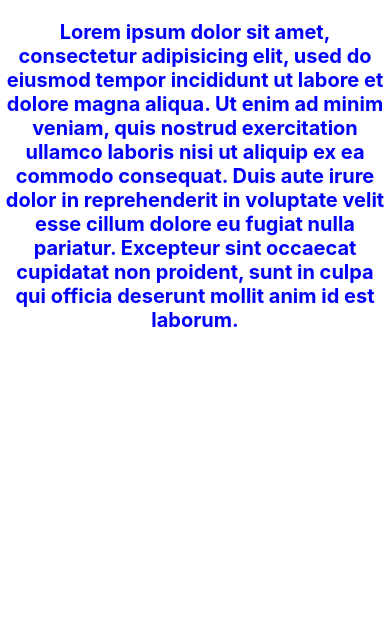
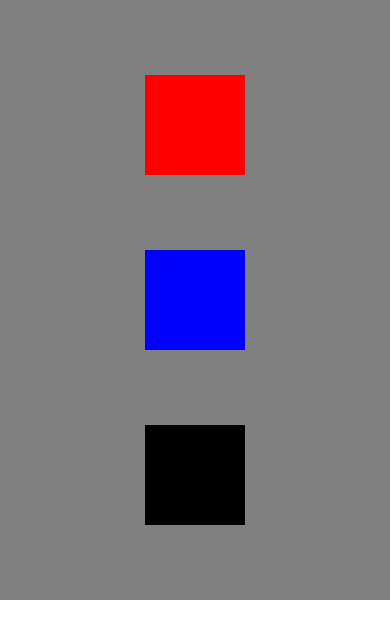
Before and after one commit to michaelloo/RN-AwesomeProject, a React Native app: screen / in a window 390 px wide. Shown: the top 638 px of the page. Built offline with nearby package versions, Linux system fonts and the light colour scheme.

Commit message:
Use flexboxes to display boxes on the screen

```diff
--- a/App.js
+++ b/App.js
@@ -9,7 +9,7 @@
 import React, { useState } from 'react';
 import type { Node } from 'react';
 import { SafeAreaView, View, Text } from 'react-native';
-import PresentationalContext from './PresentationalContext';
+import Home from './Home';
 
 const App: () => Node = () => {
   const [myState, setMyState] = useState("Lorem ipsum dolor sit amet, consectetur adipisicing elit, used do eiusmod " +
@@ -23,7 +23,7 @@
 
   return (
     <SafeAreaView>
-      <PresentationalContext updateState = {updateText} myState = {myState} />
+      <Home />
     </SafeAreaView>
   );
 };
--- /dev/null
+++ b/Home.js
@@ -0,0 +1,39 @@
+import React from "react";
+import { StyleSheet, View } from "react-native";
+
+const Home = (props) => {
+    return (
+    <View style = { styles.container } >
+        <View style = { styles.redbox } />
+        <View style = { styles.bluebox } />
+        <View style = { styles.blackbox } />
+    </View>
+    )
+}
+
+export default Home
+
+const styles = StyleSheet.create ({
+    container: {
+        flexDirection: "column",
+        justifyContent: "space-evenly",
+        alignItems: "center",
+        backgroundColor: "grey",
+        height: 600
+    },
+    redbox: {
+        width: 100,
+        height: 100,
+        backgroundColor: "red"
+    },
+    bluebox: {
+        width: 100,
+        height: 100,
+        backgroundColor: "blue"
+    },
+    blackbox: {
+        width: 100,
+        height: 100,
+        backgroundColor: "black"
+    }
+})
```
